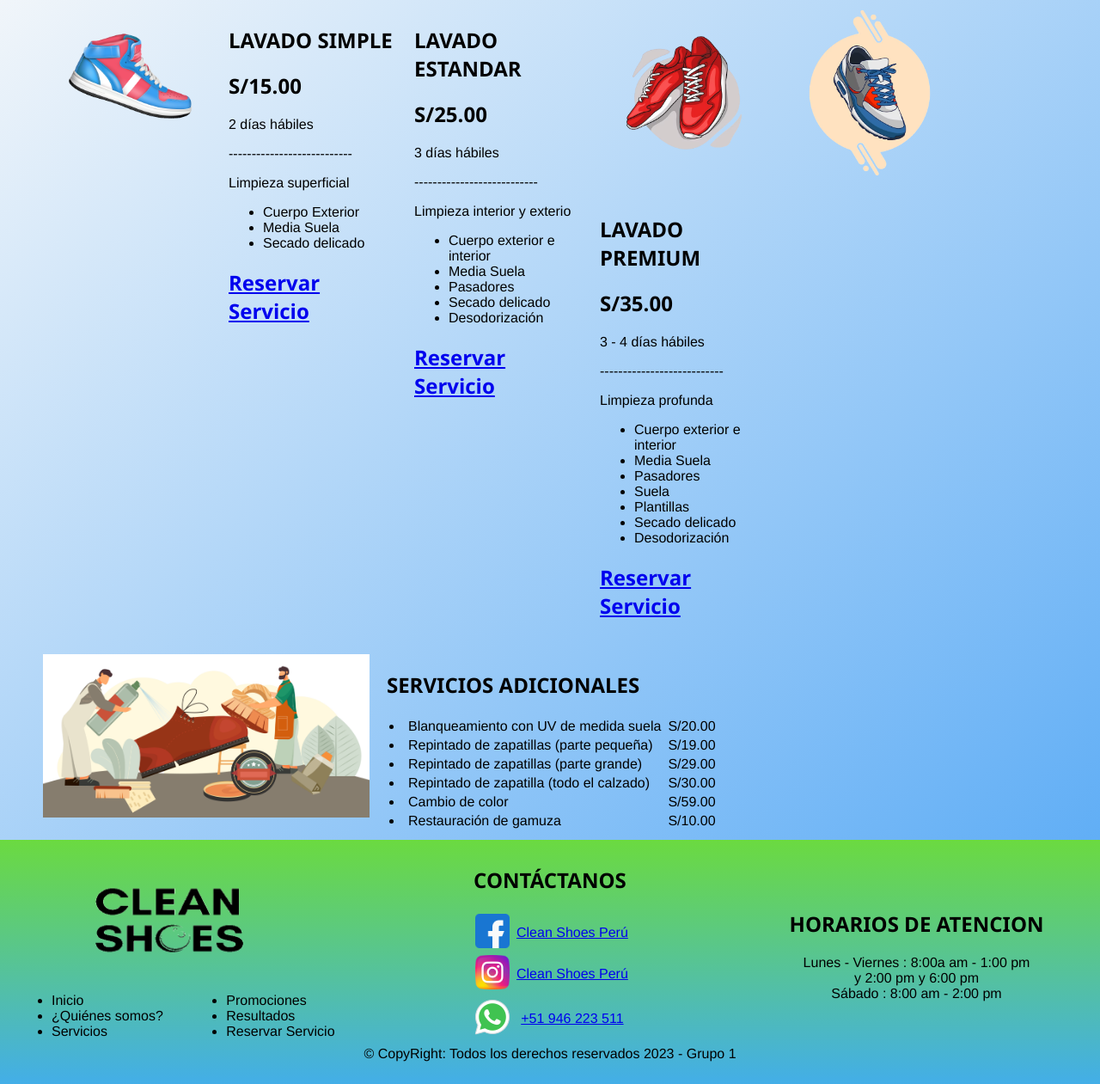
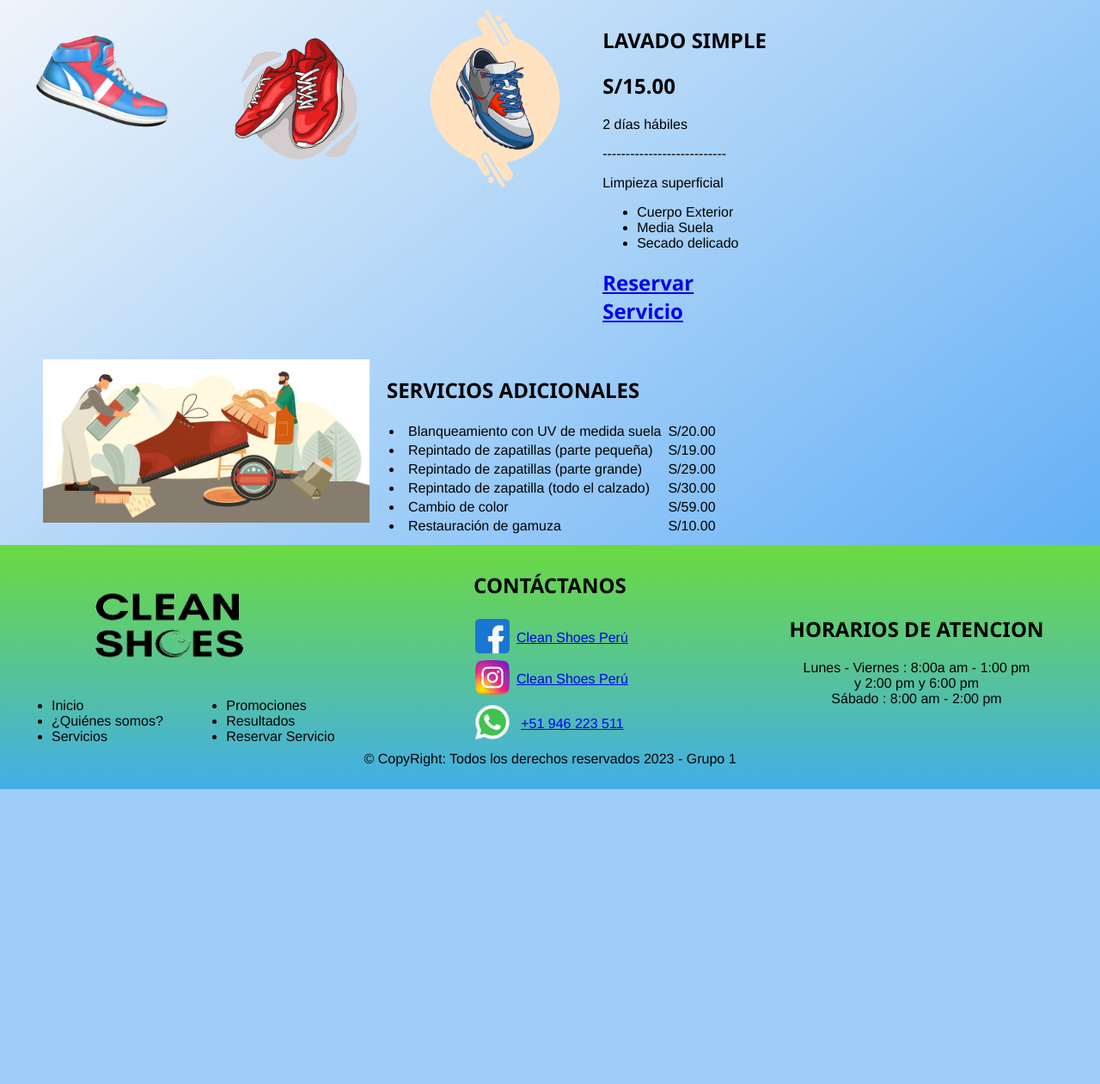
Before and after one commit to NemiasVasquez/CleanShoes, a PHP site: page /Views/Servicios.php in a window 1280 px wide. Shown: the part 130-1391 px from the top of the page at 86% size. After the commit the page ends 1048 px from the top, so only its background shows below. Run offline with PHP 8.4, Linux system fonts and the light colour scheme.

Commit message:
Actualización Clean Shoes

```diff
--- a/Views/Servicios.php
+++ b/Views/Servicios.php
@@ -17,12 +17,27 @@
     </header>
     <main>
             <div class="row caja-General">
-                <div class="interior">
-                    <div class="col-3 col-s-6 col-m-6 col-l-3 caja-zapatilla-1">
+                <div>
+                <div class="col-3 col-s-6 col-m-6 col-l-3 caja-zapatilla-1">
                         <div class="caja-zapatilla" id="imagen-zapatilla">
                             <img src="Imagenes/Servicios/zapatilla.png" alt="">
                         </div>
                     </div>
+
+                    <div class="col-3 col-s-6 col-m-6 caja-zapatilla-l">
+                        <div class="caja-zapatilla" id="imagen-zapatilla">
+                            <img src="Imagenes/Servicios/zapatillas2-PhotoRoom.png-PhotoRoom.png" alt="">
+                        </div>
+                    </div>
+
+                    <div class="col-3 col-s-6 col-m-6 caja-zapatilla-l">
+                        <div class="caja-zapatilla" id="imagen-zapatilla ">
+                            <img src="Imagenes/Servicios/zapatillas3-PhotoRoom.png-PhotoRoom.png" alt="">
+                        </div>
+                </div>
+                <div class="interior">
+
+
                     <div class="col-3 col-s-6 col-m-6 col-l-3 caja-servicios">
                         <div class="cajita-tituloLavado"><h2>LAVADO SIMPLE</h2></div>
                         <div class="cajitainfo-lavado">
@@ -48,73 +63,6 @@
                         </div>
                     </div>
 
-                    <div class="row1" ></div>
-
-                    <div class="col-3 col-s-6 col-m-6 col-l-3 caja-servicios">
-                        <div class="cajita-tituloLavado"><h2>LAVADO ESTANDAR</h2></div>
-                        <div class="cajitainfo-lavado">
-                            <div class="cajita-precio">
-                                <h2>S/25.00</h2>
-                            </div>
-                            <div class="cajita-descripcion">
-                                <p>3 días hábiles</p>
-                                <p class="lineaTipoLavado">---------------------------</p>
-                                <p>Limpieza interior y exterio</p>
-                            </div>
-                            <div  class="cajita-lista-descripcion">
-                                <ul>
-                                    <li>Cuerpo exterior e interior</li>
-                                    <li>Media Suela</li>
-                                    <li>Pasadores</li>
-                                    <li>Secado delicado</li>
-                                    <li>Desodorización</li>
-                                </ul>
-                            </div>
-                        </div>
-                        <div class="cajita-reservarServicio" >
-                            <a href="ReservarServicio.html"><h2>Reservar <br> Servicio</h2></a>
-                        </div>
-                    </div>
-                    <div class="col-3 col-s-6 col-m-6 caja-zapatilla-l">
-                        <div class="caja-zapatilla" id="imagen-zapatilla">
-                            <img src="Imagenes/Servicios/zapatillas2-PhotoRoom.png-PhotoRoom.png" alt="">
-                        </div>
-                    </div>
-
-                    <div class="row1" ></div>
-
-                    <div class="col-3 col-s-6 col-m-6 caja-zapatilla-l">
-                        <div class="caja-zapatilla" id="imagen-zapatilla ">
-                            <img src="Imagenes/Servicios/zapatillas3-PhotoRoom.png-PhotoRoom.png" alt="">
-                        </div>
-                    </div>
-                    <div class="col-3 col-s-6 col-m-6 col-l-3 caja-servicios">
-                        <div class="cajita-tituloLavado"><h2>LAVADO PREMIUM</h2></div>
-                        <div class="cajitainfo-lavado">
-                            <div class="cajita-precio">
-                                <h2>S/35.00</h2>
-                            </div>
-                            <div class="cajita-descripcion">
-                                <p>3 - 4 días hábiles</p>
-                                <p class="lineaTipoLavado">---------------------------</p>
-                                <p>Limpieza profunda</p>
-                            </div>
-                            <div  class="cajita-lista-descripcion">
-                                <ul>
-                                    <li>Cuerpo exterior e interior</li>
-                                    <li>Media Suela</li>
-                                    <li>Pasadores</li>
-                                    <li>Suela</li>
-                                    <li>Plantillas</li>
-                                    <li>Secado delicado</li>
-                                    <li>Desodorización</li>
-                                </ul>
-                            </div>
-                        </div>
-                        <div class="cajita-reservarServicio" >
-                            <a href="ReservarServicio.html"><h2>Reservar <br> Servicio</h2></a>
-                        </div>
-                    </div>
                 </div>
             </div>
 
```
